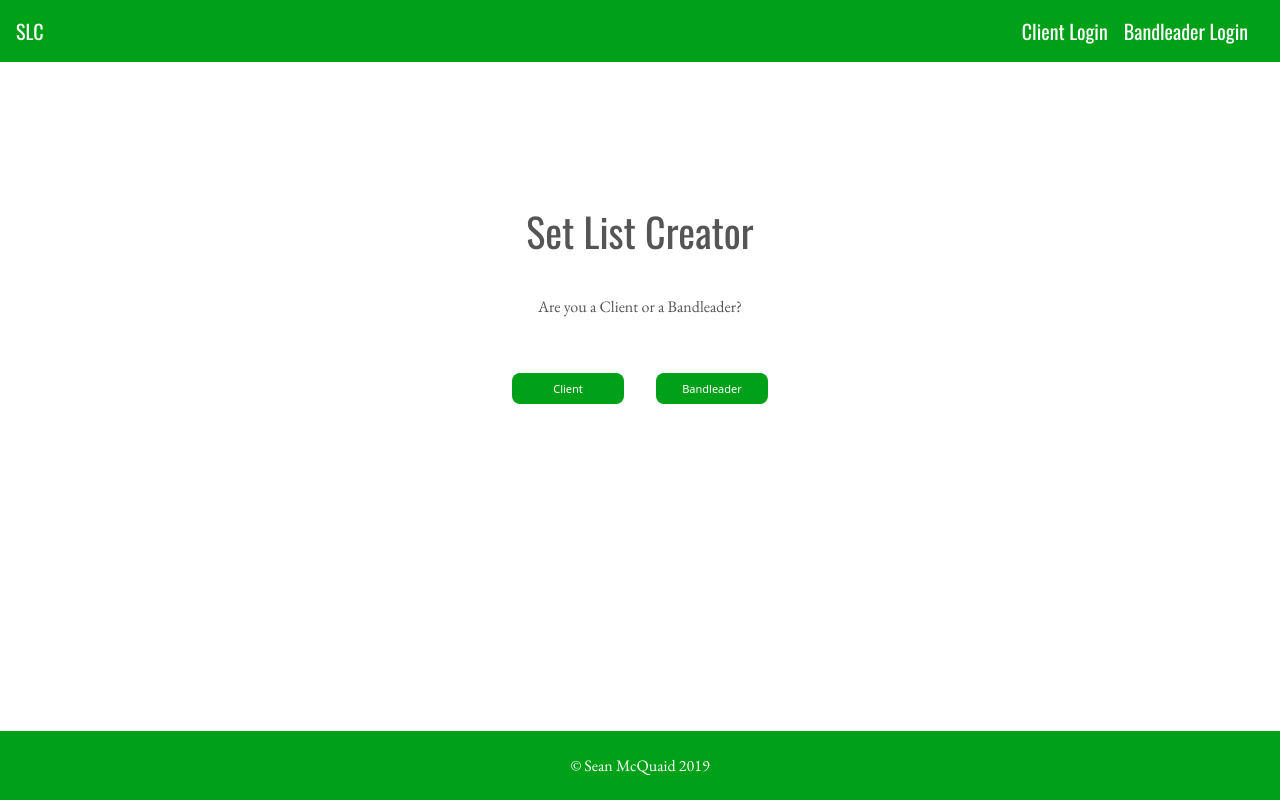
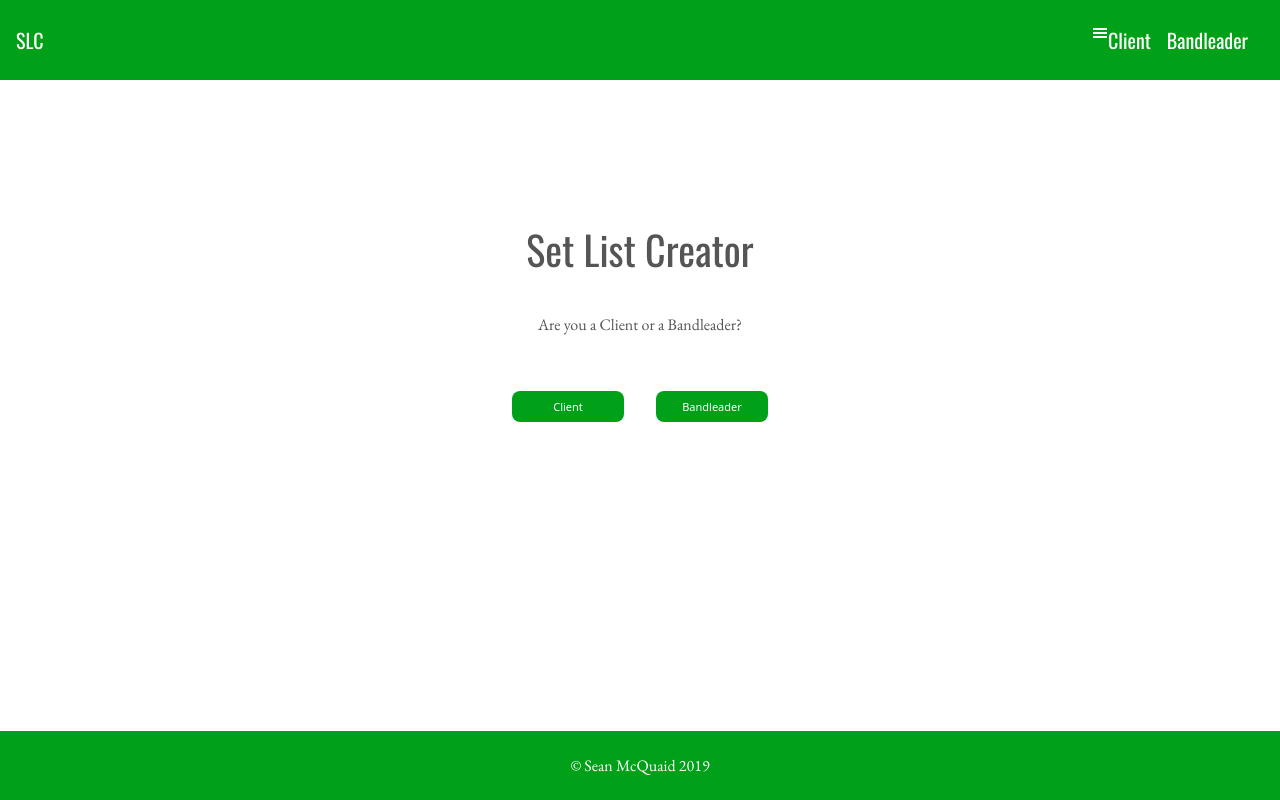
Before and after one commit to seanmcquaid/SetListCreator, a React (Create React App) app in the folder client/: page / in a window 1280 px wide. Built offline with nearby package versions, Linux system fonts and the light colour scheme.

Commit message:
set up mobile nav menu but have to fix bug with component disappearing

```diff
--- a/client/package.json
+++ b/client/package.json
@@ -8,6 +8,8 @@
     "prop-types": "^15.7.2",
     "react": "^16.13.1",
     "react-dom": "^16.13.1",
+    "react-hamburger-menu": "^1.2.1",
+    "react-icons": "^3.10.0",
     "react-redux": "^7.2.0",
     "react-router-dom": "^5.1.2",
     "react-scripts": "^3.4.1",
--- a/client/src/components/Navbar/Navbar.js
+++ b/client/src/components/Navbar/Navbar.js
@@ -1,34 +1,49 @@
-import React from "react";
+import React, { useState} from "react";
 import {Link} from "react-router-dom";
 import {useSelector, useDispatch} from "react-redux";
 import styles from "./Navbar.module.css";
 import Aux from "hoc/Aux/Aux";
 import {logoutAction} from "actions/authActions/authActions";
 import { selectAuthState } from "selectors/authSelectors";
+import useWindowSize from "hooks/useWIndowSize";
+import {GiHamburgerMenu as HamburgerIcon} from "react-icons/gi"
 
 const Navbar = () => {
     const {isAuthenticated, accountType} = useSelector(selectAuthState);
     const dispatch = useDispatch();
 
+    const [isMobileNavToggled, setIsMobileNavToggled] = useState(false);
+    const screenSize = useWindowSize();
+
+    const mobileNavButtonOnClick = () => setIsMobileNavToggled(!isMobileNavToggled);
+
     const logoutButtonOnClick = () => dispatch(logoutAction());
+
+    const mobileNavStyle = {
+        display : isMobileNavToggled ? "flex" : screenSize.width < 750 ? "none" : "flex"
+    };
+
+    const hamburgerIconStyle = {
+        display : "flex"
+    };
 
     const rightNav = isAuthenticated ?
         <Aux>
             {accountType === "client" ?
             <Aux>
-                <Link className={styles.navLink} to="/clientHome">Home</Link>
-                <Link className={styles.navLink} to="/client/editProfile">Profile</Link>
+                <Link className={styles.rightNavLink} to="/clientHome" style={mobileNavStyle}>Home</Link>
+                <Link className={styles.rightNavLink} to="/client/editProfile" style={mobileNavStyle}>Profile</Link>
             </Aux>:
             <Aux>
-                <Link className={styles.navLink} to="/bandleader/clientList">Client List</Link>
-                <Link className={styles.navLink} to="/bandleader/addSongs">Add Songs</Link>
-                <Link className={styles.navLink} to="/bandleader/editProfile">Profile</Link>
+                <Link className={styles.rightNavLink} to="/bandleader/clientList" style={mobileNavStyle}>Client List</Link>
+                <Link className={styles.rightNavLink} to="/bandleader/addSongs" style={mobileNavStyle}>Add Songs</Link>
+                <Link className={styles.rightNavLink} to="/bandleader/editProfile" style={mobileNavStyle}>Profile</Link>
             </Aux>}
-            <button className={styles.nav} onClick={logoutButtonOnClick}type="button">Logout</button>
+            <button className={styles.navLinkButton} onClick={logoutButtonOnClick} type="button" style={mobileNavStyle}>Logout</button>
         </Aux> :
         <Aux>
-            <Link className={styles.navLink} to="/clientLogin">Client Login</Link>
-            <Link className={styles.navLink} to="/bandleaderLogin">Bandleader Login</Link>
+            <Link className={styles.rightNavLink} to="/clientLogin" style={mobileNavStyle}>Client</Link>
+            <Link className={styles.rightNavLink} to="/bandleaderLogin" style={mobileNavStyle}>Bandleader</Link>
         </Aux> ;
 
     const leftNavRoute = isAuthenticated ? accountType === "bandleader"? "/bandleaderHome": "/clientHome" : "/";
@@ -36,9 +51,14 @@ const Navbar = () => {
     return(
         <nav className={styles.navbarContainer}>
             <div className={styles.leftNav}>
-                <Link className={styles.navLink} to={leftNavRoute}>SLC</Link>
+                <Link className={styles.leftNavLink} to={leftNavRoute}>SLC</Link>
             </div>
             <ul className={styles.rightNav}>
+                <HamburgerIcon
+                    className={styles.hamburgerMenu}
+                    onClick={mobileNavButtonOnClick}
+                    style={hamburgerIconStyle}
+                />
                 {rightNav}
             </ul>
         </nav>
--- a/client/src/components/Navbar/Navbar.module.css
+++ b/client/src/components/Navbar/Navbar.module.css
@@ -6,9 +6,10 @@
     flex-direction: row;
     justify-content: center;
     align-items: center;
+    height : 80px;
 }
 
-.navLink{
+.leftNavLink, .rightNavLink{
     color :#fff;
     text-decoration: none;
     font-family: 'Oswald', sans-serif;
@@ -40,3 +41,26 @@
     justify-content: flex-end;
     margin-right : 1rem;
 }
+
+/* .hamburgerMenu{
+    display : none;
+    font-size : 1.5rem;
+} */
+
+@media(max-width : 750px){
+    .rightNavLink, .navLinkButton{
+        color :#fff;
+        background-color :#00a118;
+        margin-top: 10.25rem;
+        padding : 0.25rem;
+        width : 120px;
+        flex-direction : column;
+        justify-content: center;
+        align-items: center;
+    }
+    .hamburgerMenu{
+        display: flex;
+        margin-right : 1rem;
+        width : 20px;
+    }
+}
--- /dev/null
+++ b/client/src/hooks/useWIndowSize.js
@@ -0,0 +1,23 @@
+import {useState, useEffect} from "react";
+
+const useWindowSize = () => {
+    const getSize = () => {
+        return {
+            width : window.innerWidth,
+            height : window.innerHeight,
+        }
+    }
+
+    const [windowSize, setWindowSize] = useState(getSize());
+
+    useEffect(() => {
+        const handleResize = () => setWindowSize(getSize());
+        window.addEventListener("resize", handleResize);
+        return () => window.removeEventListener("resize", handleResize);
+    },[]);
+
+    return windowSize;
+
+};
+
+export default useWindowSize;
```
Also changed, not shown: 2 other files (tests, documents, lock files or other folders).
